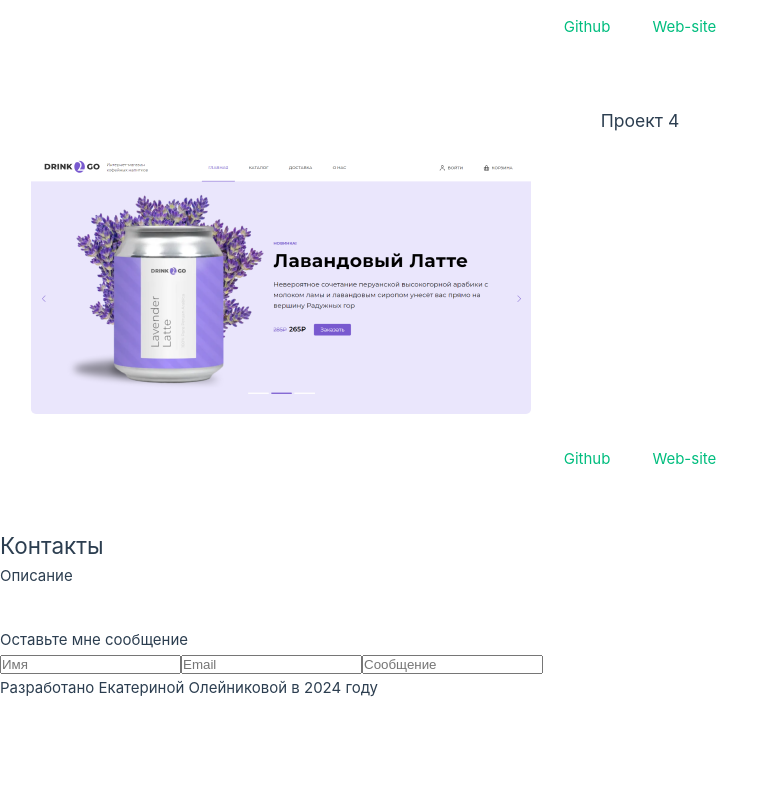
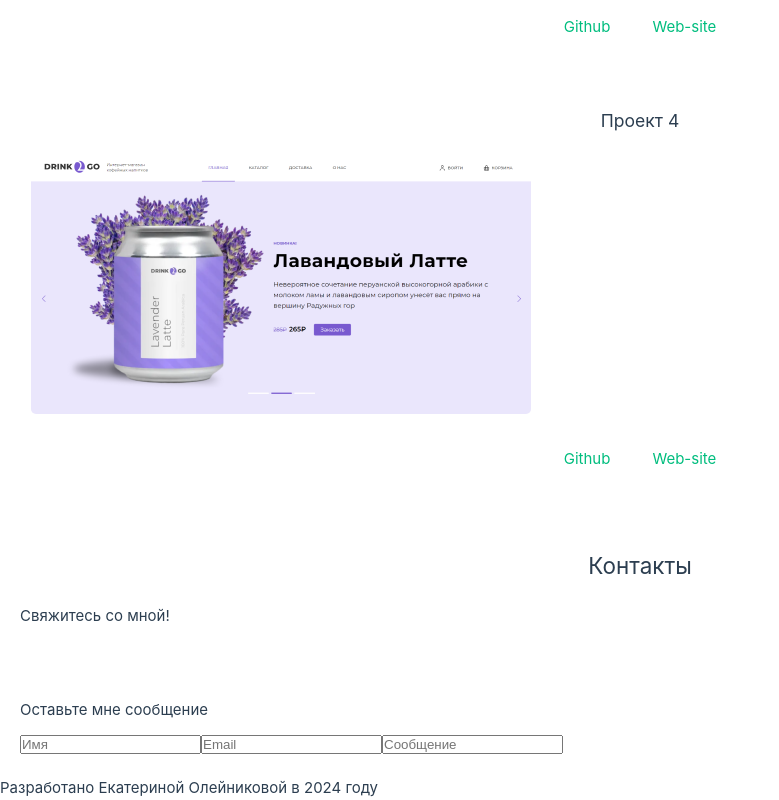
Before and after one commit to Kawin-xxx/Portfolio, a Vue app: page / in a window 1280 px wide. Shown: the part 3266-4066 px from the top of the page, without its empty margins (0-779 px from the left). Before the commit the page ends 3966 px from the top, so only its background shows below. Built offline with nearby package versions, Linux system fonts and the light colour scheme.

Commit message:
Change grid for contacts section

```diff
--- a/src/components/ContactsSection.vue
+++ b/src/components/ContactsSection.vue
@@ -9,11 +9,10 @@ export default {
 </script>
 
 <template>
-    <section class="contacts section" id="contacts">
+    <section class="main-container__contacts section contacts" id="contacts">
         <div class="contacts__container container">
             <h2 class="contacts__title">Контакты</h2>
-            <p class="contsacts__description">Описание</p>
-        </div>
+            <p class="contsacts__description">Свяжитесь со мной!</p>
 
             <SocialLinks class="contacts__social" />
 
@@ -34,8 +33,30 @@ export default {
                     </label>
                 </form>
             </div>
+        </div>
     </section>
 </template>
 
 <style scoped>
+.contacts__container {
+    margin: 0 auto;
+    padding: 20px;
+}
+
+.contacts__title {
+    text-align: center;
+    margin-bottom: 20px
+}
+
+.contsacts__description {
+    margin-bottom: 10px
+}
+
+.contacts__social {
+    margin-bottom: 20px;
+}
+
+.form-description {
+    margin-bottom: 10px;
+}
 </style>
```
Lines whose indentation alone changed are shown as unchanged.
